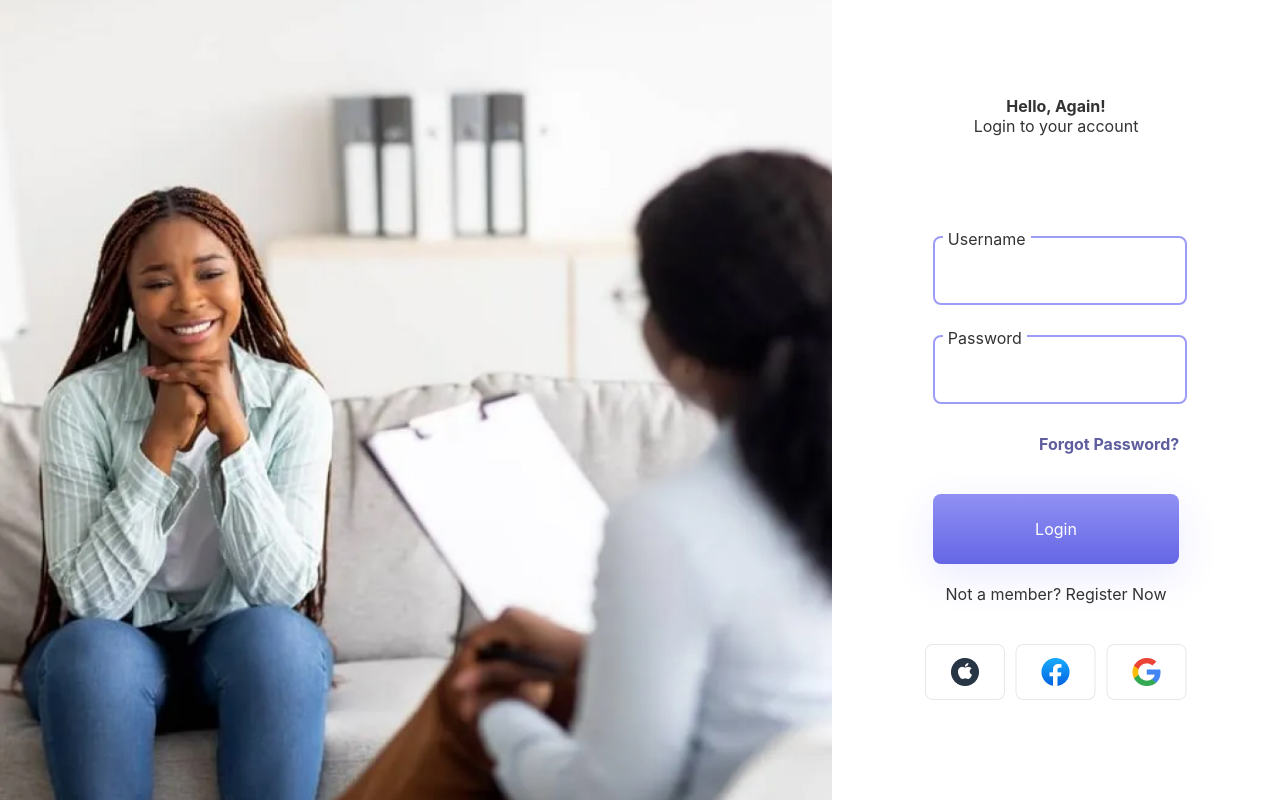
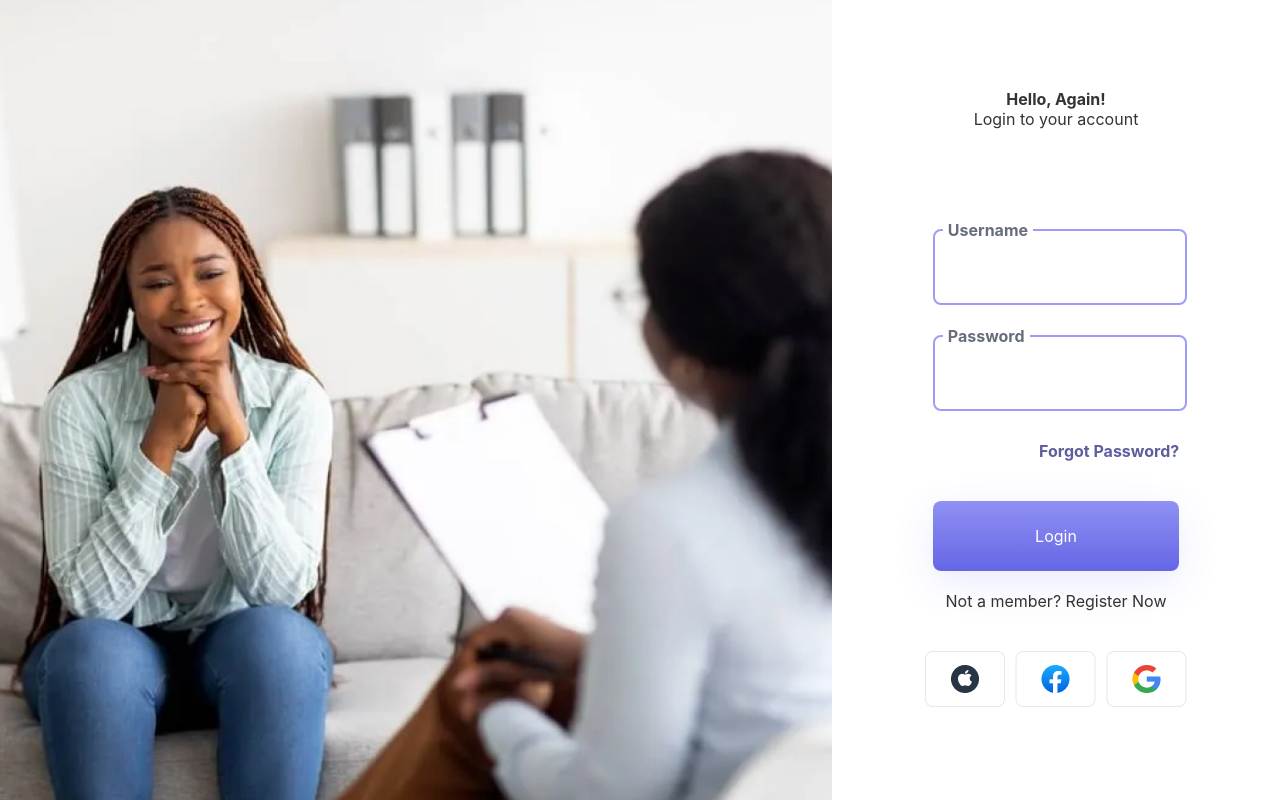
Before and after one commit to Brob81/recoverylinkz-react, a React (Create React App) app: page / in a window 1280 px wide. Built offline with nearby package versions, Linux system fonts and the light colour scheme.

Commit message:
Added text box formatting

```diff
--- a/src/Components/App/App.css
+++ b/src/Components/App/App.css
@@ -85,21 +85,27 @@
 
 .text-box-title {
   position: absolute;
-  top: -12px;
+  top: -14px;
   left: 10px;
   display: inline-block;
   background-color: #fff;
   padding: 5px;
+  color: #676D7C;
+  font-weight: bold;
 }
 
 .text-box {
   width: 100%;
   padding-top: 25px;
   padding-bottom: 25px;
+  text-indent: 25px;
   border: 2px solid silver;
   border-radius: 8px;
   border-color: #9D9DF8;
   margin-bottom: 30px;
+  font-size: 120%;
+  color: #676D7C;
+
 }
 
 
--- a/src/Components/Login/Login.js
+++ b/src/Components/Login/Login.js
@@ -19,8 +19,8 @@ function Login() {
             <input class="text-box" />
           </div>
           <div class="text-box-container">
-            <div class="text-box-title">Password</div>
-            <input class="text-box" />
+            <div class="text-box-title" >Password</div>
+            <input class="text-box" type="password"/>
           </div>
           <div class="forgot-password">Forgot Password?</div>
 
```
